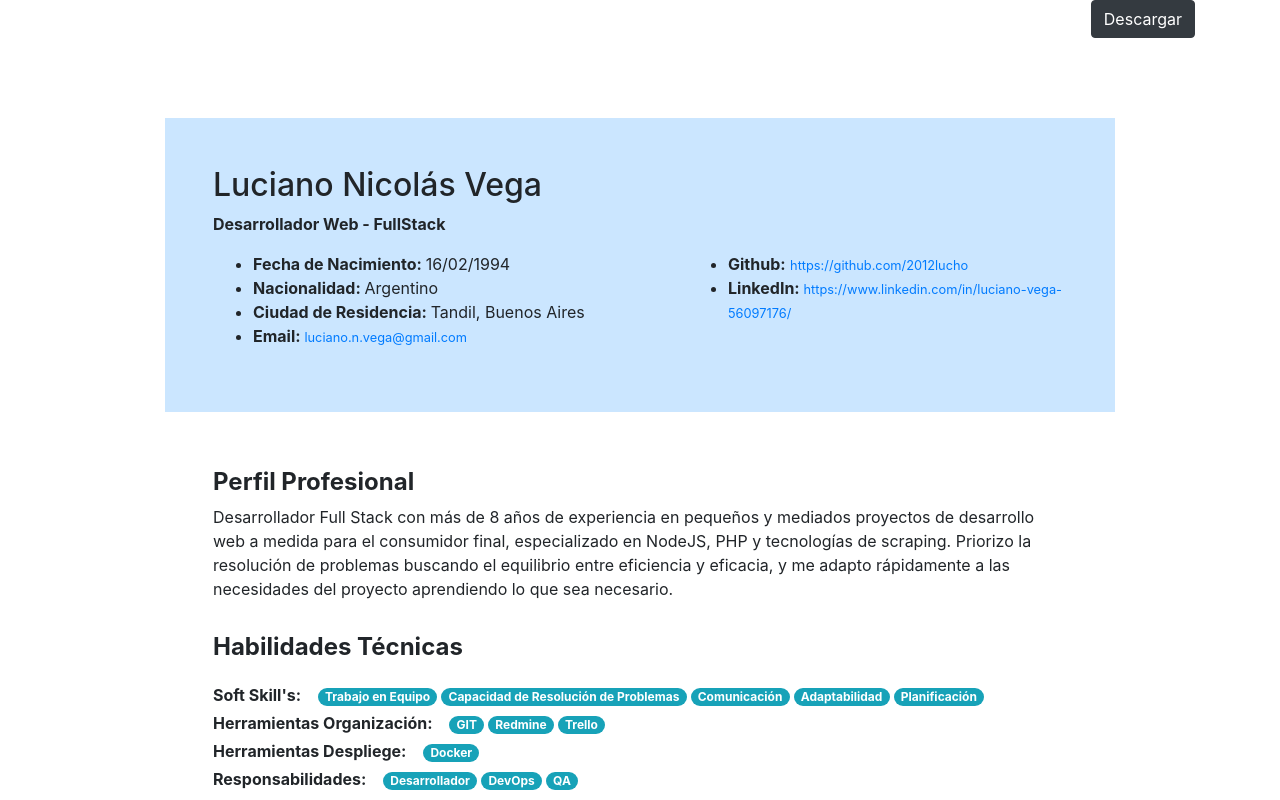
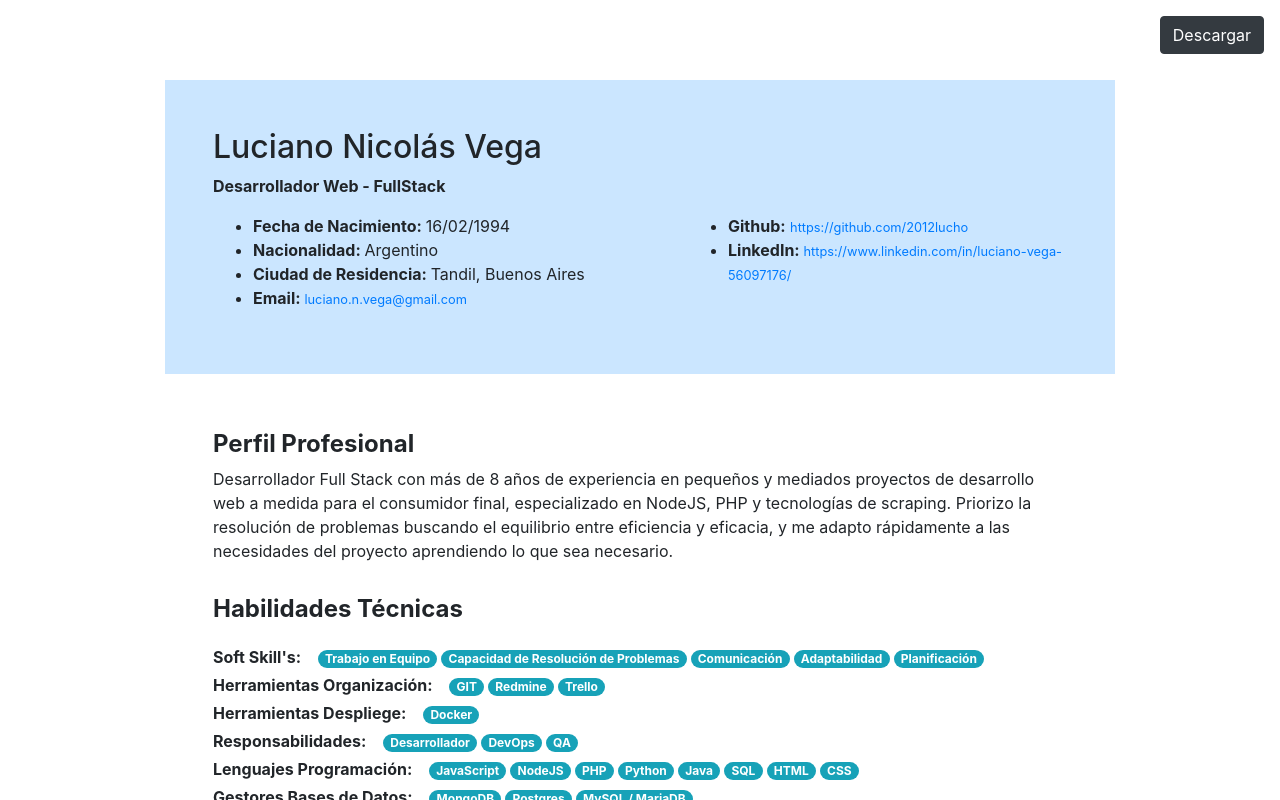
Before and after one commit to Greenborn/cv_lucho, a Vue app: page / in a window 1280 px wide. Shown: the top 800 px of the page. Built offline with nearby package versions, Linux system fonts and the light colour scheme.

Commit message:
boton de descarga flotante, se quita informacion no usada de json de configuracion

```diff
--- a/src/App.vue
+++ b/src/App.vue
@@ -1,5 +1,5 @@
 <template>
-  <div class="row justify-content-end d-print-none">
+  <div id="contDescarga" class="row justify-content-end">
     <div class="col-auto">
       <button type="button" class="btn btn-dark" @click="descargar()">Descargar</button>
     </div>
@@ -55,6 +55,14 @@ function descargar(){
   padding-top: 5rem;
 }
 
+ #contDescarga{
+  position: fixed;
+  top: 0;
+  right: 0;
+  padding: 1rem;
+  z-index: 1000;
+}
+
 .section{
   background: #fff;
 }
--- a/src/components/data.js
+++ b/src/components/data.js
@@ -72,17 +72,12 @@ export const INFO_CV = {
             titulo: "Ing. en Sistemas <small> (no finalizada) <small>",
             inicio: "2012",
             egresado: "",
-            completo: true,
-            experiencia_especifica: [
-
-            ]
         },
         {
             institucion: "EET Nº2 - Ing. Felipe Senillosa",
             titulo: "Tecnico en Informática Personal y Profesional",
             inicio: "2008",
             egresado: "2011",
-            completo: true
         },
     ],
 
@@ -99,29 +94,18 @@ export const INFO_CV = {
             experiencia_especifica: [
                 {
                     titulo: "Búsqueda de trabajo en plataformas Freelance.",
-                    descripcion: `Busqueda en plataformas de trabajo en Freelancer y Workana, de vez en cuando busco trabajo por allí pero debido a malas
-                    experiencias busco trabajar por otros medios.`
                 },
                 {
                     titulo: "Desarrollo Web FullStack.",
-                    descripcion: `Desarrollo de sistemas a medida, desarrollo de nuevas funcionalidades en sistemas ya existentes, mantenimiento de proyectos Legacy,
-                    QA, y resolución de errores.`
                 },
                 {
                     titulo: "Configuración de Servidores",
-                    descripcion: `Configuración integral de VPS para el hosting y la ejecución de aplicaciones Web, en plataformas como AWS, DigitalOcean,
-                    Don Web, entre otras. encargandome de la configuración de Nginx, PHP, MariaDB, Postgres, de la configuración de puertos abiertos,
-                    el entorno de desarrollo y de gestión de procesos de NodeJS (NPM, PM2), configuración de serviciós del sistema específicos, subida de archivos por SSH y FTP, despliegue de
-                    sistemas con Docker o Manualmente, configuración de registros DNS, entre otras actividades.`
                 },
                 {
                     titulo: "Testing",
-                    descripcion: `Dada la importancia de la QA en el desarrollo de software, me encargo de realizar pruebas
-                    para reducir la prevalencia de bugs y mejorar la calidad del producto.`
                 },
                 {
                     titulo: "Comunicación con Clientes",
-                    descripcion: ``
                 },
             ]
         },
@@ -138,27 +122,18 @@ export const INFO_CV = {
             experiencia_especifica: [
                 {
                     titulo: "Búsqueda de trabajo en plataformas Freelance",
-                    descripcion: `Una de mis tareas era la búsqueda de trabajo, para lo cual decidimos buscar en Workana y Freelancer, debí
-                    aprender a como realizar un presupuesto así como mejorar mi estimación de plazos (en un principio tendía a sub-estimar el trabajo),
-                    me tocaron diferentes tipos de trabajos, lo que también me permitió aprender de ellos así como tener una mejor comprensión sobre los
-                    stacks más requeridos.`,
-                    habilidades: ["+ Confección de Presupuesto", "+ Ventas"]
                 },
                 {
                     titulo: "Desarrollo Web FullStack",
-                    descripcion: ``
                 },
                 {
                     titulo: "Configuración de Servidores",
-                    descripcion: ""
                 },
                 {
                     titulo: "Testing",
-                    descripcion: ""
                 },
                 {
                     titulo: "Comunicación con Clientes",
-                    descripcion: ""
                 },
             ]
         },
@@ -188,42 +163,6 @@ export const INFO_CV = {
                 }
             ]
         },
-        /*{
-            puesto: "Técnico en Informática",
-            inicio: "2011",
-            fin: "2014",
-            empresa_organizacion: "Cuenta Propia",
-            descripcion: `Realizaba tareas de mantenimiento, actualización y reparación de computadoras y notebooks en comercios
-            y casas particulares, también me dediqué a la compra y venta de equipos usados así como a la venta de routers inalámbricos.`,
-            experiencia_especifica: [
-                {
-                    titulo: "Diseño de Folletos",
-                    descripcion: `Con la necesidad de autopublicitarme necesité diseñar mis propios folletos, debí aprender por mi cuenta a partir
-                     de múltiples fuentes de información usando herramientas libres. Los mismos fueron pensados para ser impresos en cualquier fotocopiadora
-                      de la ciudad de forma de ahorrar los mayores costos sin sacrificar calidad.`,
-                    habilidades: ["+ Adaptabilidad", "+ Diseño"]
-                },
-                {
-                    titulo: "Reparto de Folletos",
-                    descripcion: `Los folletos una vez impresos debian ser entregados puerta a puerta, por lo que debí planificar el recorrido por diverzas
-                     zonas de la ciudad.`,
-                    habilidades: ["+ Adaptabilidad", "+ Estado Físico", "+ Planificación"]
-                },
-                {
-                    titulo: "Ventas",
-                    descripcion: `Parte de las actividades económicas era la compra y venta de computadoras usadas, las cuales reacondicionaba las actualizaba
-                    y las volvia a vender, sacando el mayor provecho posible de equipos antiguos aunque aún no obsoletos.`,
-                    habilidades: ["+ Adaptabilidad", "+ Ventas"]
-                },
-                {
-                    titulo: "Servicio Técnico Domiciliario",
-                    descripcion: `El servicio técnico casi siempre se realizaba a domicilio, con visitas de entre 30 minutos y 4 horas segun fuera el caso,
-                    en general acupándome de ayudar a resolver los problemas planteados por los usuarios, buscando realizar el trabajo de la forma más
-                    rápida posible.`,
-                    habilidades: ["+ Adaptabilidad"]
-                },
-            ]
-        }*/
     ],
 
     'idiomas': [
```
